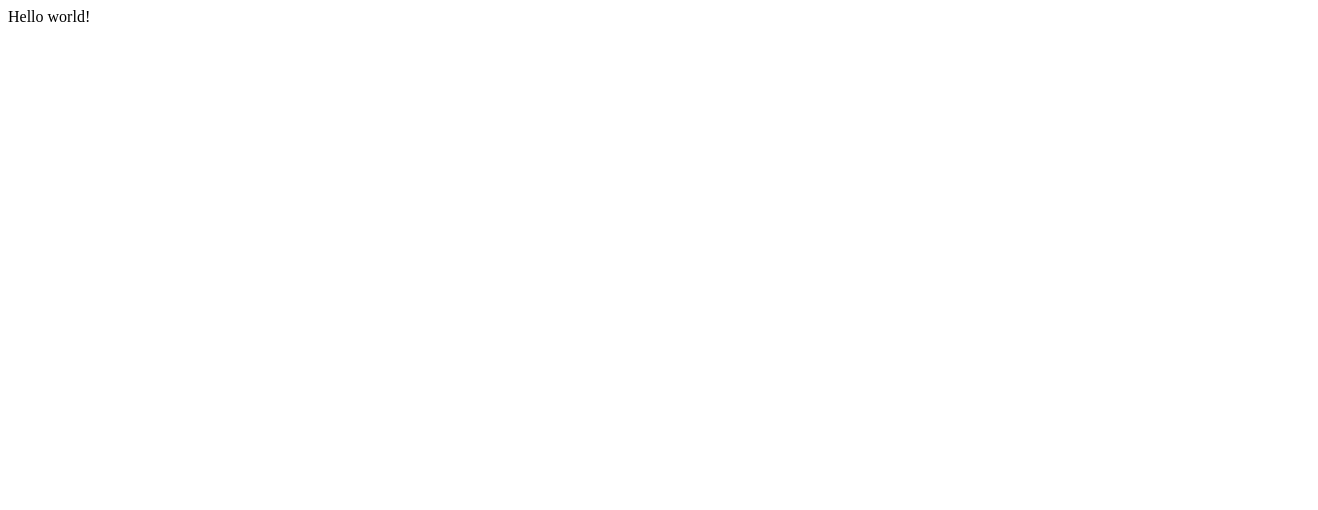
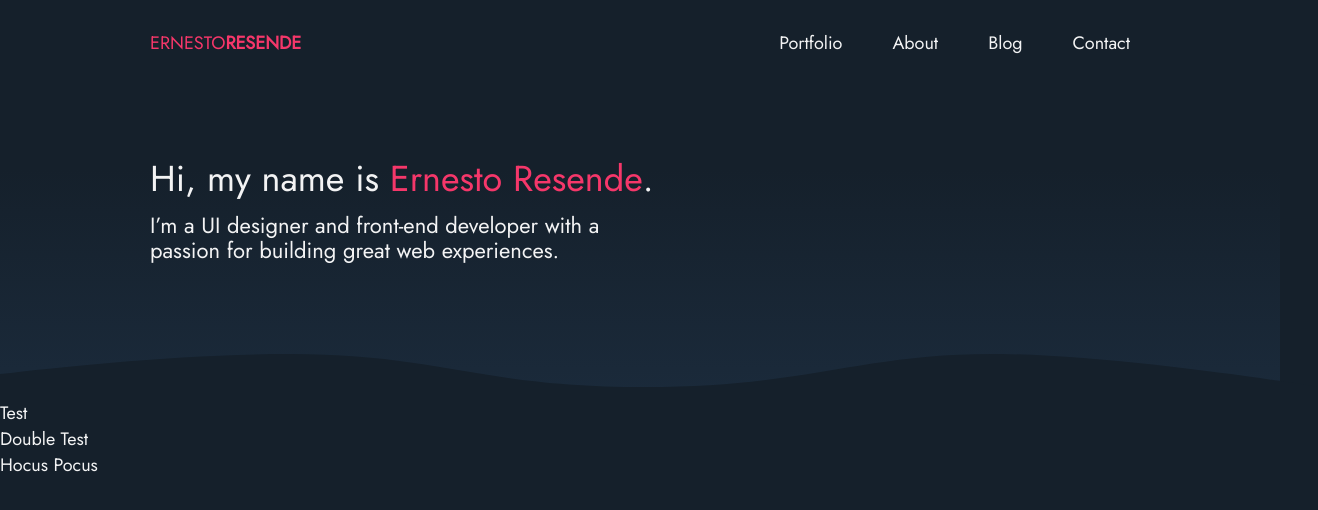
Before and after one commit to studiombois/ernestoresende.com, a Gatsby site: page / in a window 1280 px wide. Shown: the whole page, 1318 px wide, since content can reach past the window. Built offline with nearby package versions, Linux system fonts and the light colour scheme; Gatsby itself is replaced by a stand-in of ours.

Commit message:
changed: global styles

```diff
--- a/src/pages/index.js
+++ b/src/pages/index.js
@@ -1,5 +1,20 @@
-import React from "react"
+import React from 'react';
+import GlobalStyles from '@styles/GlobalStyles';
 
-export default function Home() {
-  return <div>Hello world!</div>
-}
+import Hero from '@components/Hero'
+import Navigation from '@components/Navigation';
+import SEO from '@components/Seo';
+
+export default function IndexPage() {
+  return (
+    <div>
+      <SEO />
+      <GlobalStyles />
+      <Navigation />
+      <Hero />
+      <h1>Test</h1>
+      <h2>Double Test</h2>
+      <p>Hocus Pocus</p>
+    </div>
+  )
+};
--- a/src/styles/mixins.js
+++ b/src/styles/mixins.js
@@ -22,8 +22,8 @@ const mixins = {
   `,
 
   sidePadding: css`
-    ${media.desktop`padding: 0 100px;`};
-    ${media.tablet`padding: 0 50px;`};
+    padding: 0 150px;
+    ${media.desktop`padding: 0 50px;`};
     ${media.phablet`padding: 0 25px;`};
   `,
 };
--- a/src/styles/theme.js
+++ b/src/styles/theme.js
@@ -7,6 +7,9 @@ const theme = {
 
     //Secondary Background Color
     secondaryBackground: `rgb(24, 38, 53)`,
+
+    // Hero Gradient
+    heroGradient: `linear-gradient(180deg, rgba(21, 32, 43, 1) 42.2%, rgba(32, 52, 74, 0.52))`,
 
     // Typography and Highlight Colors
     mainType: `rgba(255, 255, 255, 0.95)`,
```
